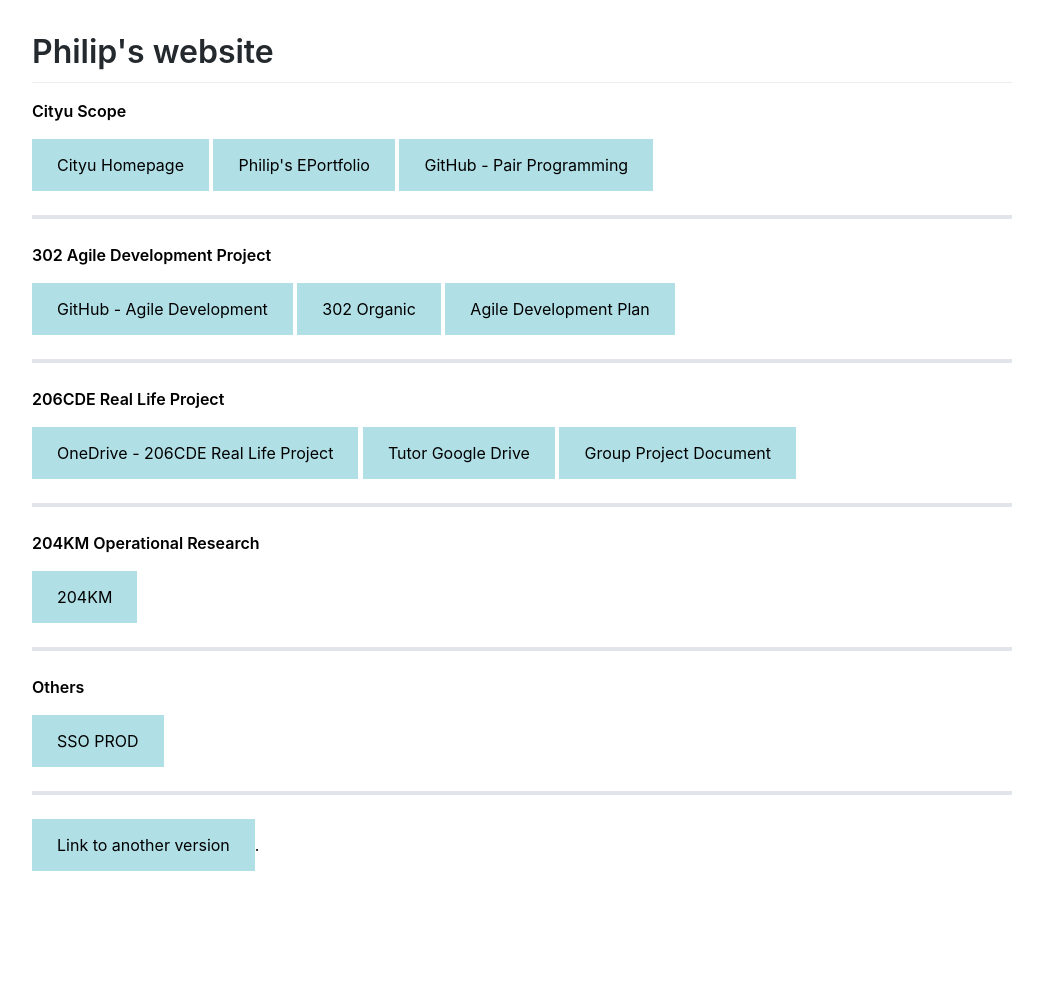
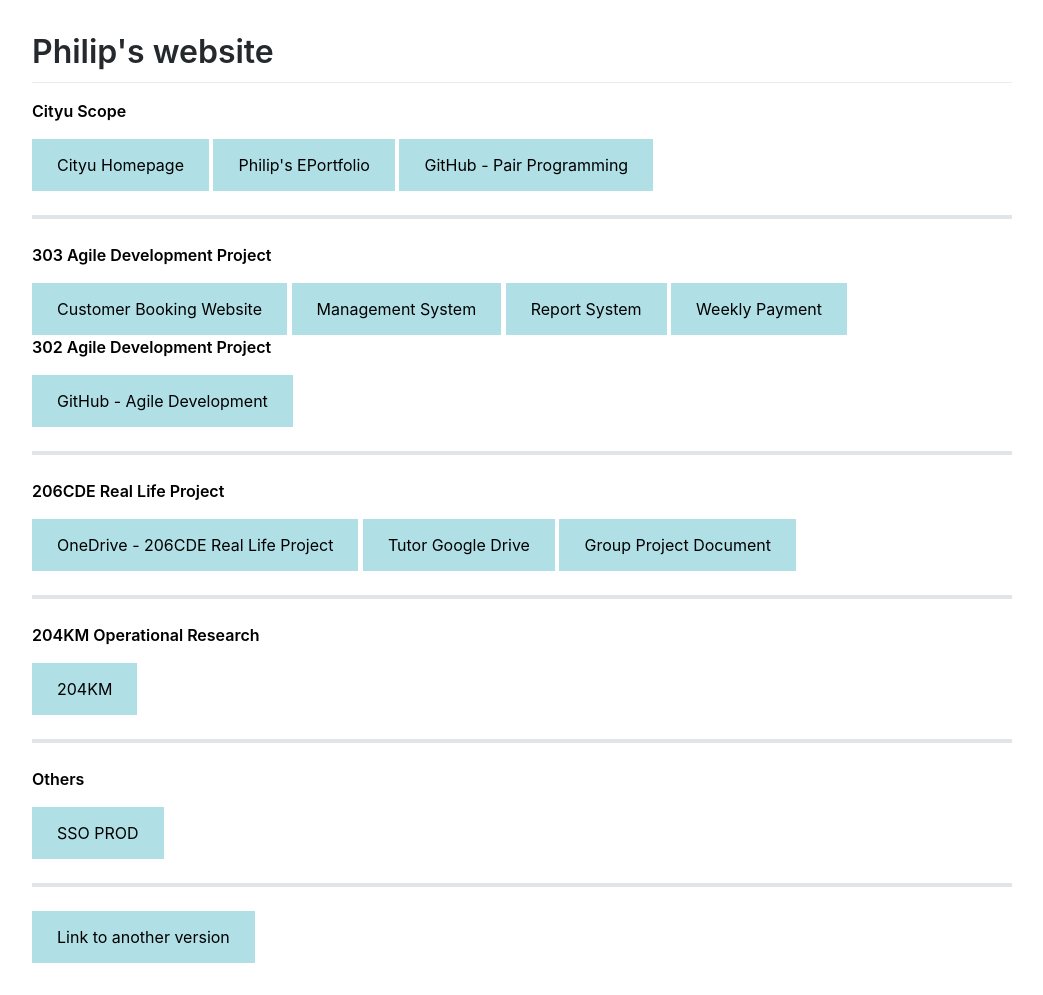
Before and after one commit to philiphui91/i, a Jekyll site: the page built from index.md, in a window 1280 px wide. Shown: the whole page, without its empty margins (118-1161 px from the left). Built offline with Jekyll 4.4.1, drawn with Linux system fonts in a browser that asks for light colours; our own code applies the rules of GitHub Pages for plain Markdown files; comment, search, counter and statistics services are not loaded; before the commit the page ends 903 px from its top, so only the background shows below that.

Commit message:
Update index.md

```diff
--- a/index.md
+++ b/index.md
@@ -27,10 +27,15 @@
 <a href="https://github.com/wawa1991/pairprogramming" target="_blank">GitHub - Pair Programming</a>
 <hr>
 
+<p><B>303 Agile Development Project</B></p>
+<a href="https://cmsdelivery.com/" target="_blank">Customer Booking Website</a>
+<a href="http://localhost:8000/admin/boxpro/customer/" target="_blank">Management System</a>
+<a href="http://localhost:8080/jasperserver/login.html" target="_blank">Report System</a>
+<a href="https://dashboard.stripe.com/test/" target="_blank">Weekly Payment</a>
+
+
 <p><B>302 Agile Development Project</B></p>
 <a href="https://github.com/cu302cemgp3/302CEM" target="_blank">GitHub - Agile Development</a>
-<a href="https://302.winkoxd.com/" target="_blank">302 Organic</a>
-<a href="https://portland-my.sharepoint.com/:x:/g/personal/hwhui8-c_ad_cityu_edu_hk/EXFKFcyGFm1Ms89gjKTg1nIBUc6SOF0DFg-4oc-lk6igwg?e=rNZA9R" target="_blank">Agile Development Plan</a>
 <hr>
 
 <p><B>206CDE Real Life Project</B></p>
@@ -49,4 +54,4 @@
 </body>
 </html>
 
-[Link to another version](./another-page.html).
+[Link to another version](./another-page.html)
```
